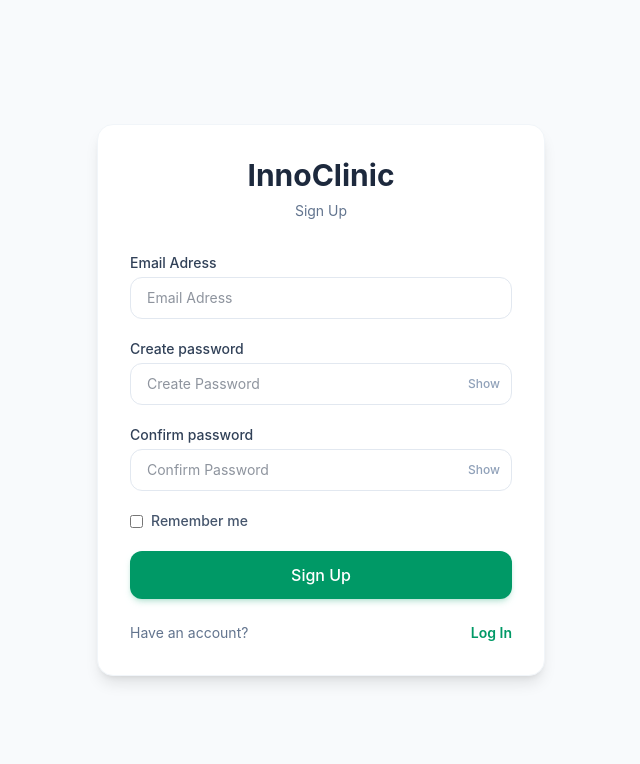
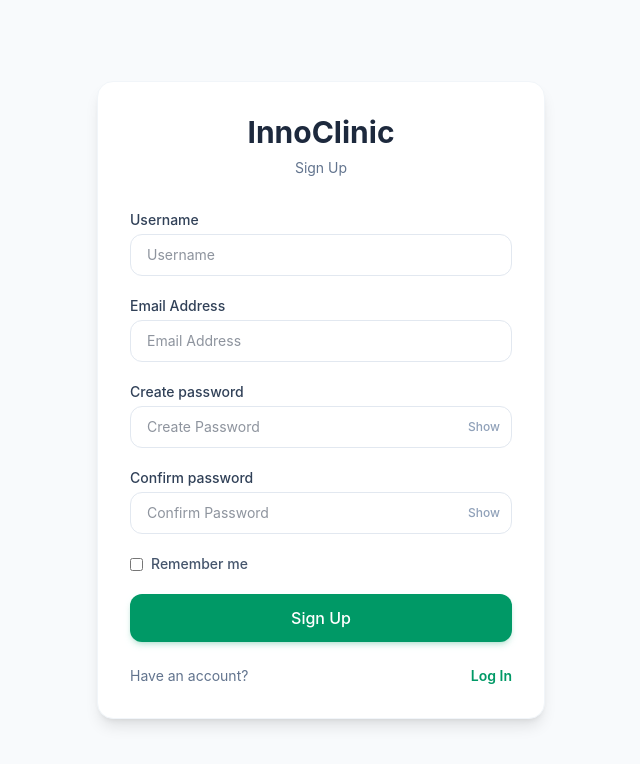
Before and after one commit to matveyoza/InnoClinic, a React (Vite) app in the folder Frontend/: page /register in a window 1280 px wide. Shown: the top 764 px of the page, without its empty margins (319-959 px from the left). Built offline with nearby package versions, Linux system fonts and the light colour scheme.

Commit message:
Adding "Username" label for Sign Up page on frontend side

```diff
--- a/Frontend/src/pages/LogInPage/LogInPage.tsx
+++ b/Frontend/src/pages/LogInPage/LogInPage.tsx
@@ -58,7 +58,7 @@
                             htmlFor="email"
                             className="block text-sm font-medium text-slate-700 mb-1"
                         >
-                            Email Adress
+                            Email Address
                         </label>
                         <input
                             id="email"
--- a/Frontend/src/pages/SignUpPage/SignUpPage.tsx
+++ b/Frontend/src/pages/SignUpPage/SignUpPage.tsx
@@ -3,6 +3,7 @@
 import { Link } from "react-router-dom";
 
 export const SignUpPage = () => {
+    const [userName, setUserName] = useState<string>('');
     const [email, setEmail] = useState<string>('');
     const [password, setPassword] = useState<string>('');
     const [passwordConfirm, setPasswordConfirm] = useState<string>('');
@@ -31,14 +32,32 @@
                 <form onSubmit={handleSubmit} className="space-y-5">
                     <div>
                         <label
+                            htmlFor="username"
+                            className="block text-sm font-medium text-slate-700 mb-1"
+                        >
+                            Username
+                        </label>
+                        <input
+                            id="username"
+                            placeholder="Username"
+                            type="text"
+                            value={userName}
+                            onChange={(e) => setUserName(e.target.value)}
+                            className="w-full px-4 py-2.5 rounded-xl border border-slate-200 focus:outline-none focus:ring-2 focus:ring-emerald-500/20 focus:border-emerald-500 text-slate-800 text-sm transition-all"
+                            required
+                        />
+                    </div>
+
+                    <div>
+                        <label
                             htmlFor="email"
                             className="block text-sm font-medium text-slate-700 mb-1"
                         >
-                            Email Adress
+                            Email Address
                         </label>
                         <input
                             id="email"
-                            placeholder="Email Adress"
+                            placeholder="Email Address"
                             type="email"
                             value={email}
                             onChange={(e) => setEmail(e.target.value)}
```
